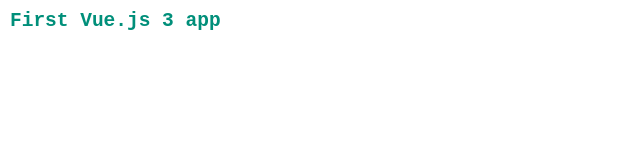
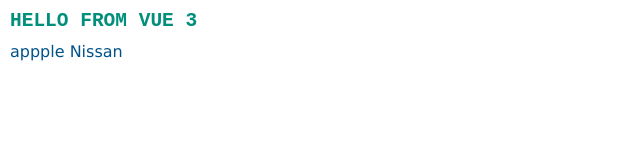
Before and after one commit to Tsumirez/Vue3-first-app, a website: page index.html in a window 1280 px wide. Shown: the whole page, without its empty margins (0-640 px from the left). Drawn offline with nearby package versions, Linux system fonts and the light colour scheme.

Commit message:
Displaying data in html tags.
Vue uses {{}} moustache braces (double curly) to display js data in it's
$data property inside html.

<h1>{{msg}}</h1>
<p>{{car.brand}} {{list[0]}}</p>

Three things of note:
1. moustache braces accept any valid javascript code, BUT has no access to
window object. Try anything window related like console.log(), app will error out and crash.

2. Default scope of moustache braces is the mounted app. That's why msg can be outputted, due to it's alias. $data.mgs will ofc also work.

3. When inspecting these properties, you will notice they are Proxies. This is how Vue keeps them reactive. The moment you change their value, html will be instantly updated to reflect the change.

```diff
--- a/index.html
+++ b/index.html
@@ -15,15 +15,18 @@
 </head>
 <body>
     <div id="vue_app">
-        <h2 title="Vue.js 3">First Vue.js 3 app</h2>
+        <h2 title="Vue.js 3">{{msg.toUpperCase()}}</h2>
+        <p>{{list[0]}} {{car.brand}}</p>
     </div>
     <script src="https://unpkg.com/vue@next"></script>
     <script>
         let app = Vue.createApp({
-            //options object
+            //options object()
             data(){
                 return {
-                    msg:'Hello from Vue 3'
+                    msg:'Hello from Vue 3',
+                    list: ['appple','orange'],
+                    car:{brand: 'Nissan', model: 'GT-R'}
                 }
             }
         });
```
